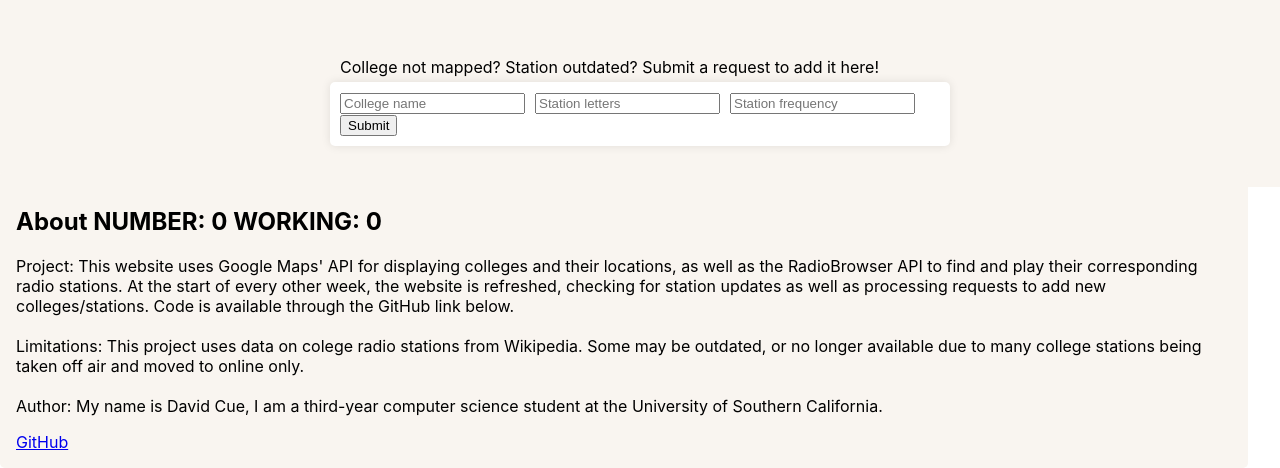
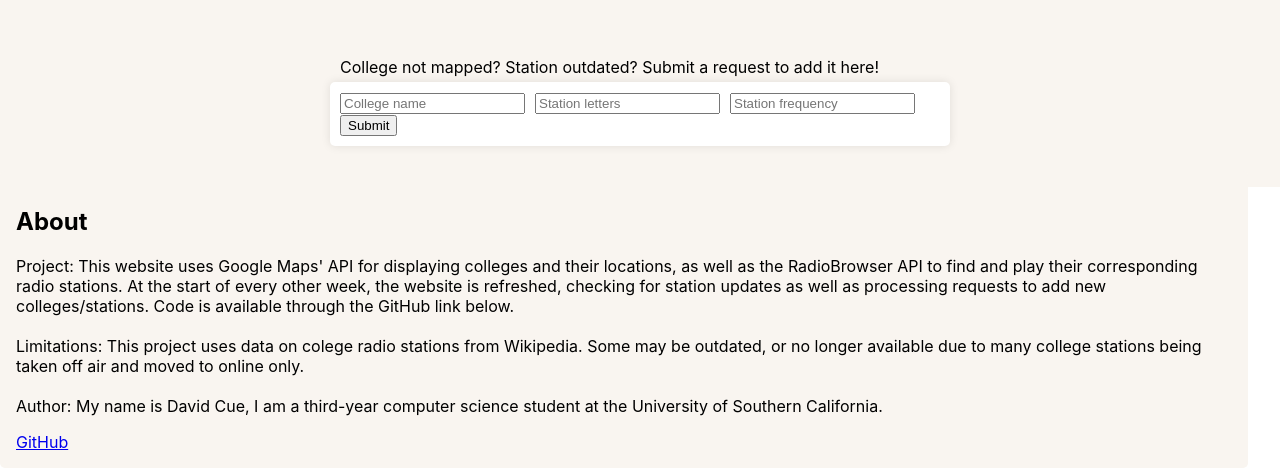
Before and after one commit to dcue3/CollegeRadio, a React (Create React App) app in the folder frontend/college-radio/: page / in a window 1280 px wide. Shown: the part 763-1231 px from the top of the page. Built offline with nearby package versions, Linux system fonts and the light colour scheme; no server answers.

Commit message:
Added check for audio-type stream

```diff
--- a/frontend/college-radio/src/GoogleMap.js
+++ b/frontend/college-radio/src/GoogleMap.js
@@ -11,8 +11,6 @@ const GoogleMap = () => {
     letters: '',
     frequency: '',
   });
-  const markerCount = 0;
-  const workingCount=0;
 
   useEffect(() => {
     const fetchApiKey = async () => {
@@ -81,7 +79,7 @@ const GoogleMap = () => {
 
   const playStation = async (college, callLetters, frequency, logo, city) => {
     const url = await fetchStreamUrl(callLetters, frequency, city);
-    if (url) {
+    if (url && checkStreamUrl(url) ) {
       try{
       const audioPlayer = audioPlayerRef.current;
       audioPlayer.src = url;
@@ -129,8 +127,6 @@ const GoogleMap = () => {
       const infowindow = new window.google.maps.InfoWindow({
         content: contentString,
       });
-      markerCount++;
-      if(checkStreamUrl(url)){workingCount++;}
 
       marker.addListener('click', () => {
         infowindow.open(map, marker);
@@ -249,7 +245,7 @@ const GoogleMap = () => {
         <button type="submit">Submit</button>
       </form>
       <section class="about-author">
-      <h2>About NUMBER: {markerCount} WORKING: {workingCount}  </h2>
+      <h2>About</h2>
       <p>Project: This website uses Google Maps' API for displaying colleges and their locations, as well as the RadioBrowser API to find and play their corresponding
         radio stations. At the start of every other week, the website is refreshed, checking for station updates as well as processing
         requests to add new colleges/stations. Code is available through the GitHub link below. <br/> <br/>
```
